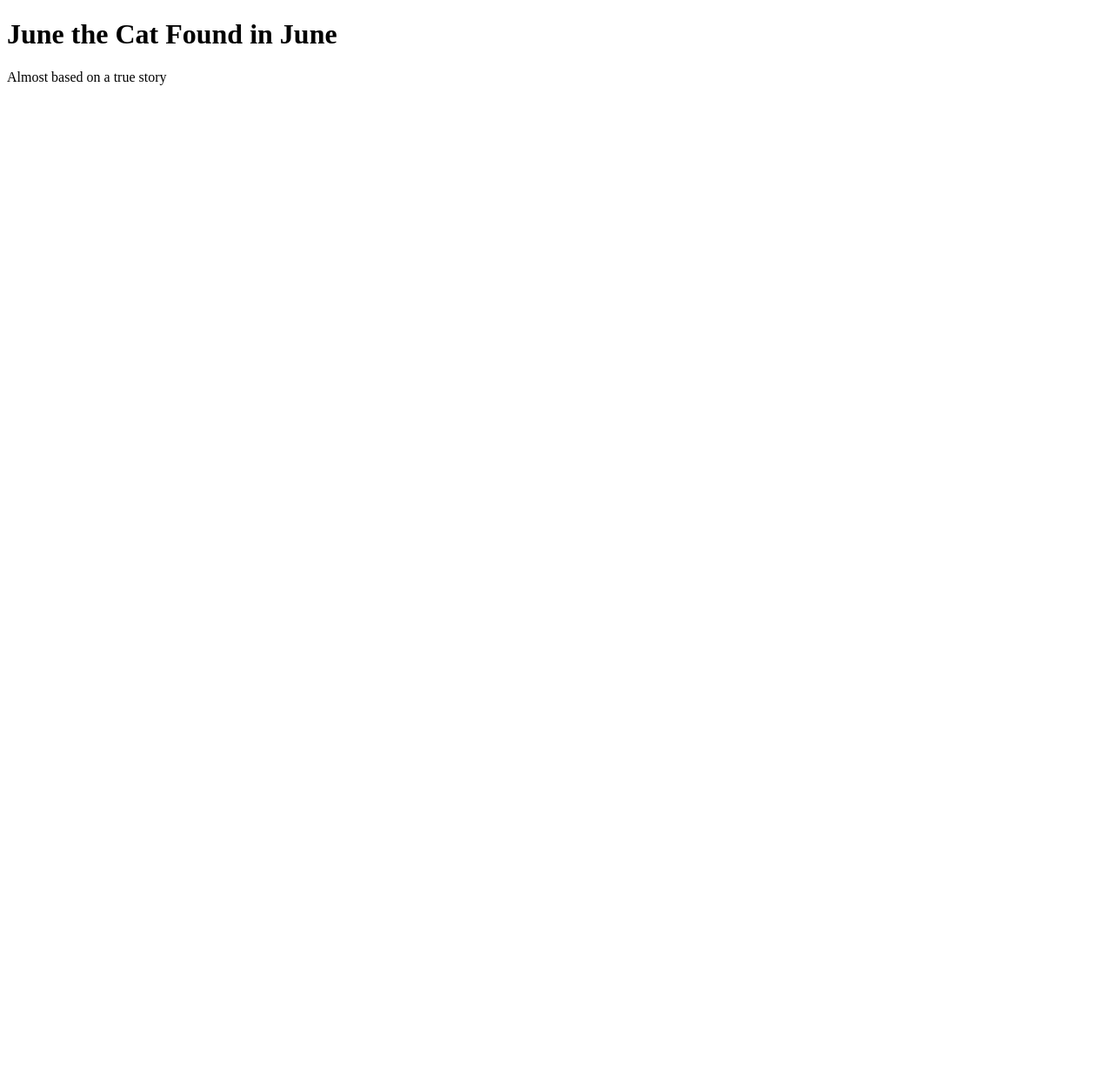
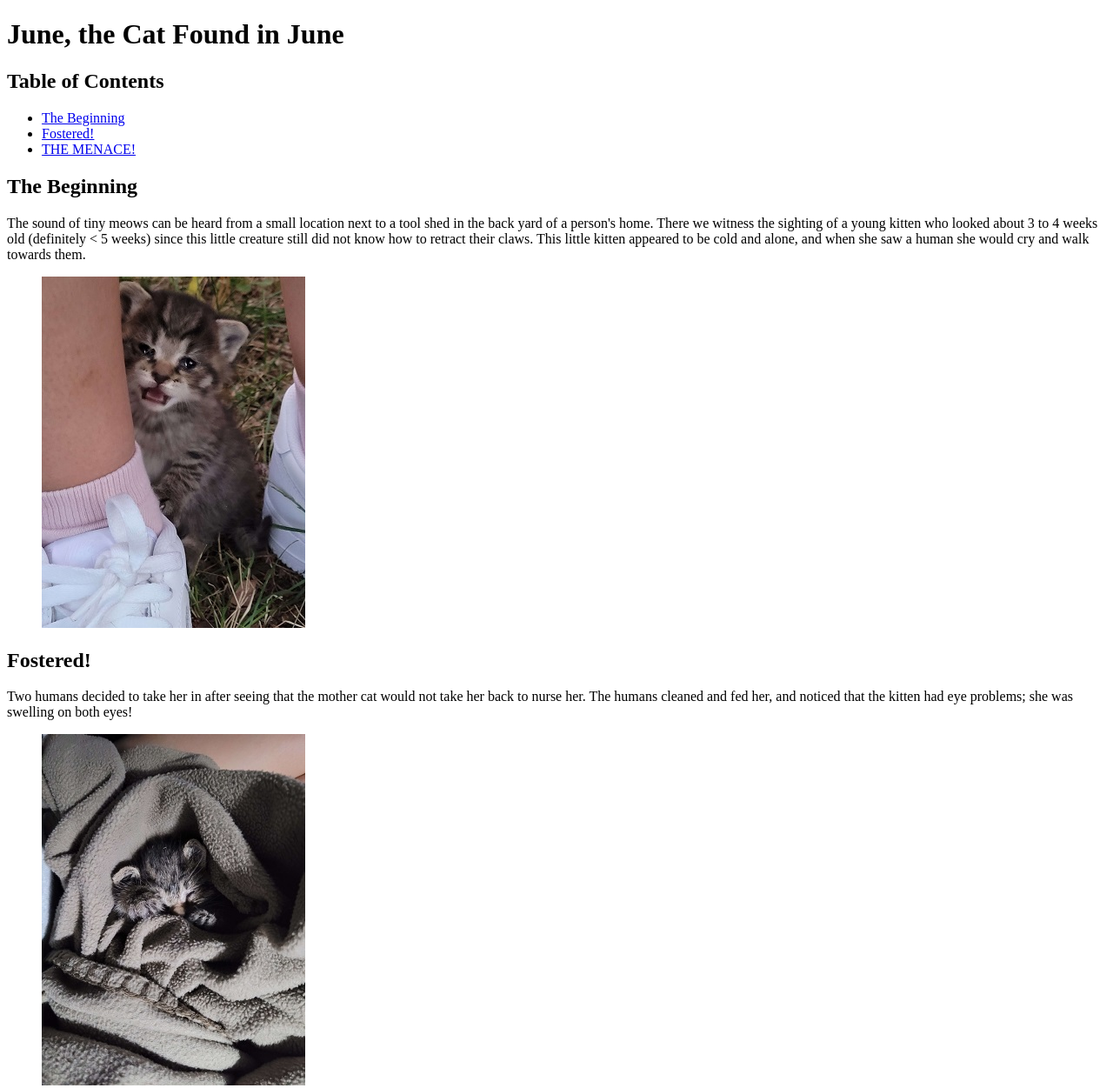
Before and after one commit to LaunchCodeAllhubs/js-assignment-4-html-me-something-EzRex, a website: page index.html in a window 1280 px wide. Shown: the top 1251 px of the page at 87% size. Before the commit the page ends 800 px from the top, so only its background shows below. Drawn offline with Linux system fonts and the light colour scheme.

Commit message:
Add to html and include image subfolder + imgs

```diff
--- a/index.html
+++ b/index.html
@@ -6,14 +6,61 @@
    <body>
       <!-- Write your HTML in this file! -->
       <header>
-         <h1>June the Cat Found in June</h1>
+         <h1>June, the Cat Found in June</h1>
+         <nav>
+            <h2>Table of Contents</h2>
+            <ul>
+               <li>
+                  <a href="#part1">The Beginning</a>
+               </li>
+               <li>
+                  <a href="#part2">Fostered!</a>
+               </li>
+               <li>
+                  <a href="#part3">THE MENACE!</a>
+               </li>
+            </ul>
+         </nav>
       </header>
+      <main>
+         <article>
+            <section>
+               <a name="part1"></a>
+               <h2>The Beginning</h2>
+               <p>The sound of tiny meows can be heard from a small location next to a tool shed in the back yard of a person's home. There we witness the sighting of a young kitten who looked about 3 to 4 weeks old (definitely &lt 5 weeks) since this little creature still did not know how to retract their claws. This little kitten appeared to be cold and alone, and when she saw a human she would cry and walk towards them.</p>
+               <figure>
+                  <img src="images/Juniper.png" alt="MY KITTEN">
+               </figure>
+            </section>
+            <section>
+               <a name="part2"></a>
+               <h2>Fostered!</h2>
+               <p>Two humans decided to take her in after seeing that the mother cat would not take her back to nurse her. The humans cleaned and fed her, and noticed that the kitten had eye problems; she was swelling on both eyes!</p>
+               <figure>
+                  <img src="images/sleep.png" alt="SLEEPING JUNIPER">
+               </figure>
+               <p>The small kitten reluctantly agreed to be taken to the shelter where the shelter checked her for anything wrong and started the process for this kitten to be fostered.</p>
+            </section>
+            <section>
+               <a name="part3"></a>
+               <h2>THE MENACE!</h2>
+               <p>Juniper (June) has now successfully infiltrated the headquarters of the humans and has now been making progress in her mission to becoming the house pet.</p>
+               <label>Mission Progress:</label>
+               <progress value="20" max="100">20%</progress>
+               <figure>
+                  <img src="images/hidden.png" alt="Mission in progress">
+               </figure>
+            </section>
+         </article>
 
+      </main>
 
       <footer>
-         <p>Almost based on a true story</p>
+         <p>Based on a true story
+            &copy; Ezekielle & Lynda
+         </p>
       </footer>
    </body>
 </html>
 
-<!-- Needs <p>, <header>, <footer> <main> <article> -->
+<!-- Needs <p> /, <header> /, <footer> / <main> <article> -->
```
Also changed, not shown: images/Juniper.png (added), images/backgrnd.jpg (added), images/fast.png (added), images/hidden.png (added), images/sleep.png (added).
